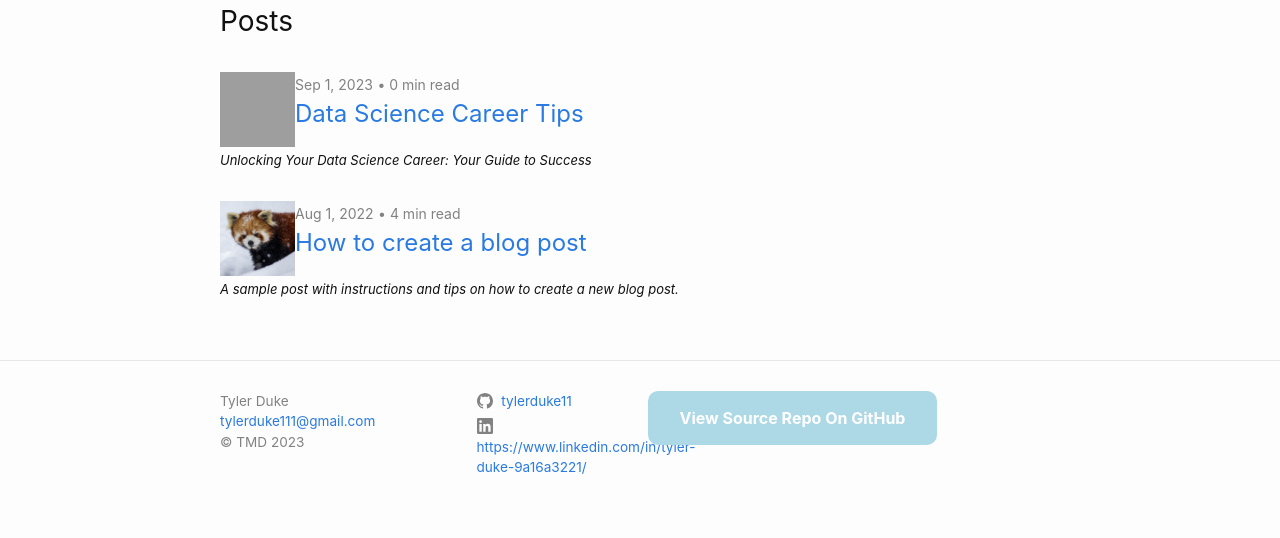
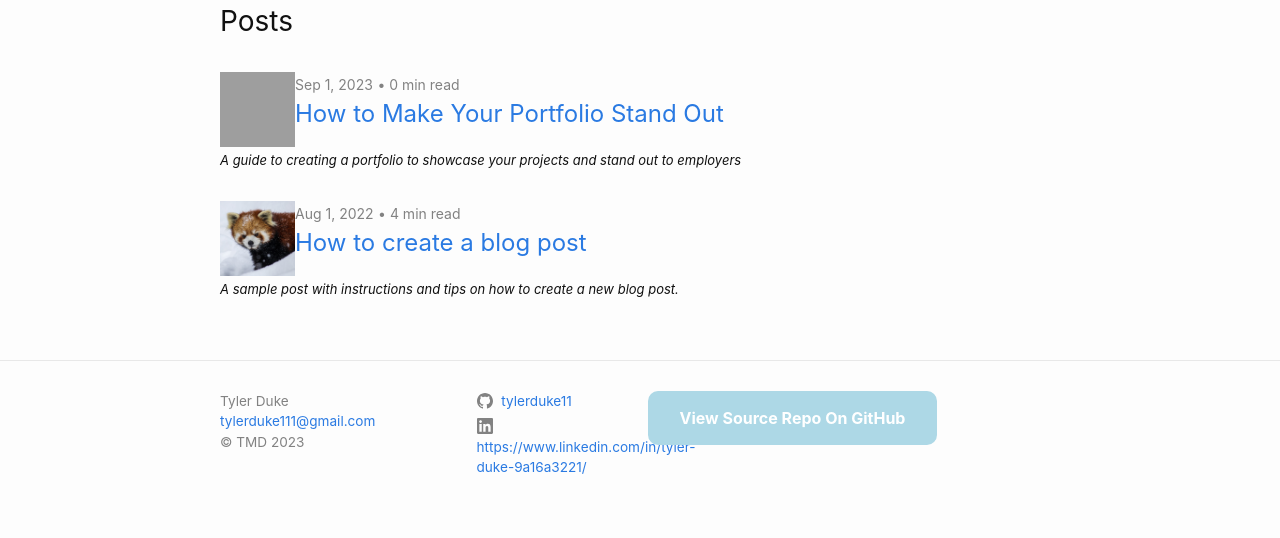
Before and after one commit to tylerduke11/my-blog, a Jekyll site: the page built from index.markdown, in a window 1280 px wide. Shown: the part 442-980 px from the top of the page. Built offline with Jekyll 4.4.1, drawn with Linux system fonts in a browser that asks for light colours; grey boxes are pictures that could not be loaded.

```diff
--- a/_posts/2023-09-01-first-post.md
+++ b/_posts/2023-09-01-first-post.md
@@ -1,10 +1,13 @@
 ---
 layout: post
-title:  "Data Science Career Tips"
+title:  "How to Make Your Portfolio Stand Out"
 author: Tyler Duke
-description: "Unlocking Your Data Science Career: Your Guide to Success"
+description: A guide to creating a portfolio to showcase your projects and stand out to employers
+image: "/Users/tylerduke/Downloads/BYU/7.F23/Stat386/Blog"
+
 
 ---
 
 
-Hello World!
+## Introduction
+Your portfolio is your calling card. Data science is a competitive field, and standing out to potential employers is important. Your portfolio showcases your academic journey and accomplishments and helps you land your dream job. This blog post will guide you through the essential steps to create a compelling data science portfolio to showcase your skills and impress potential employers.
```
